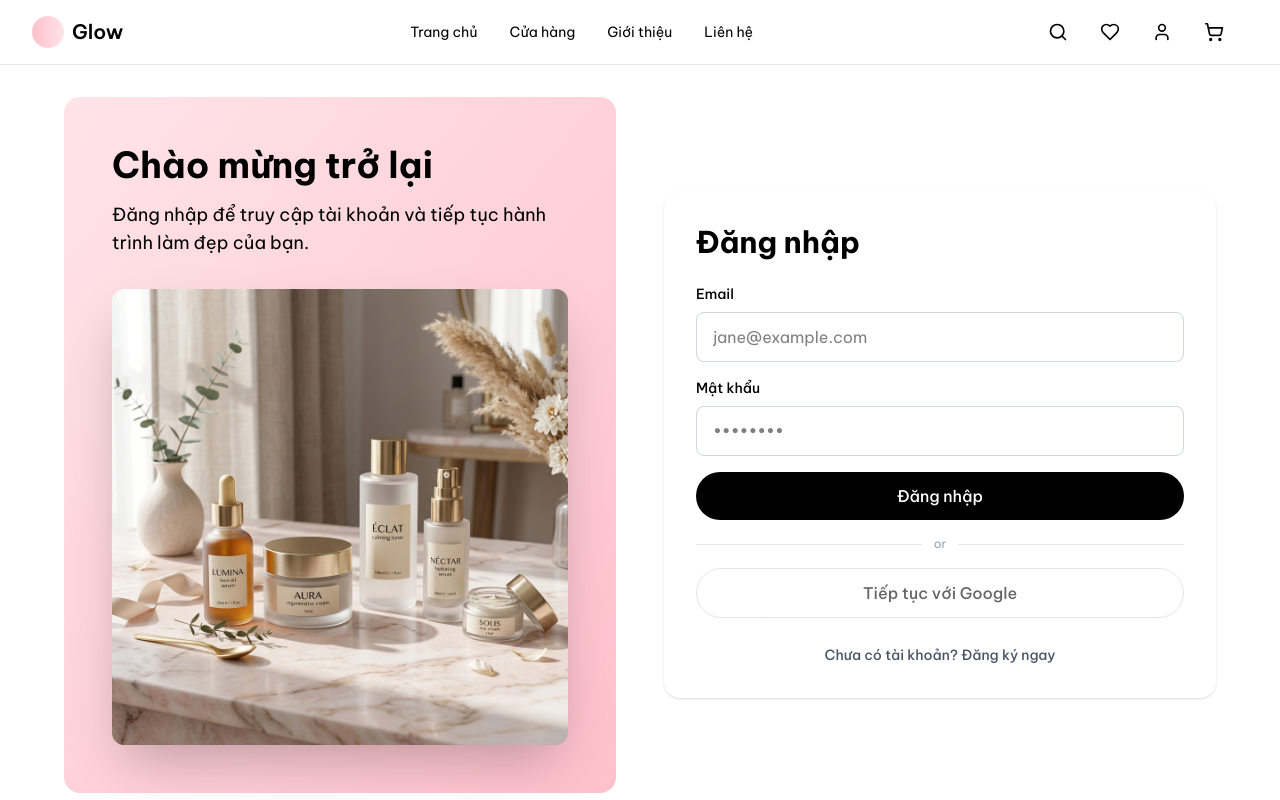
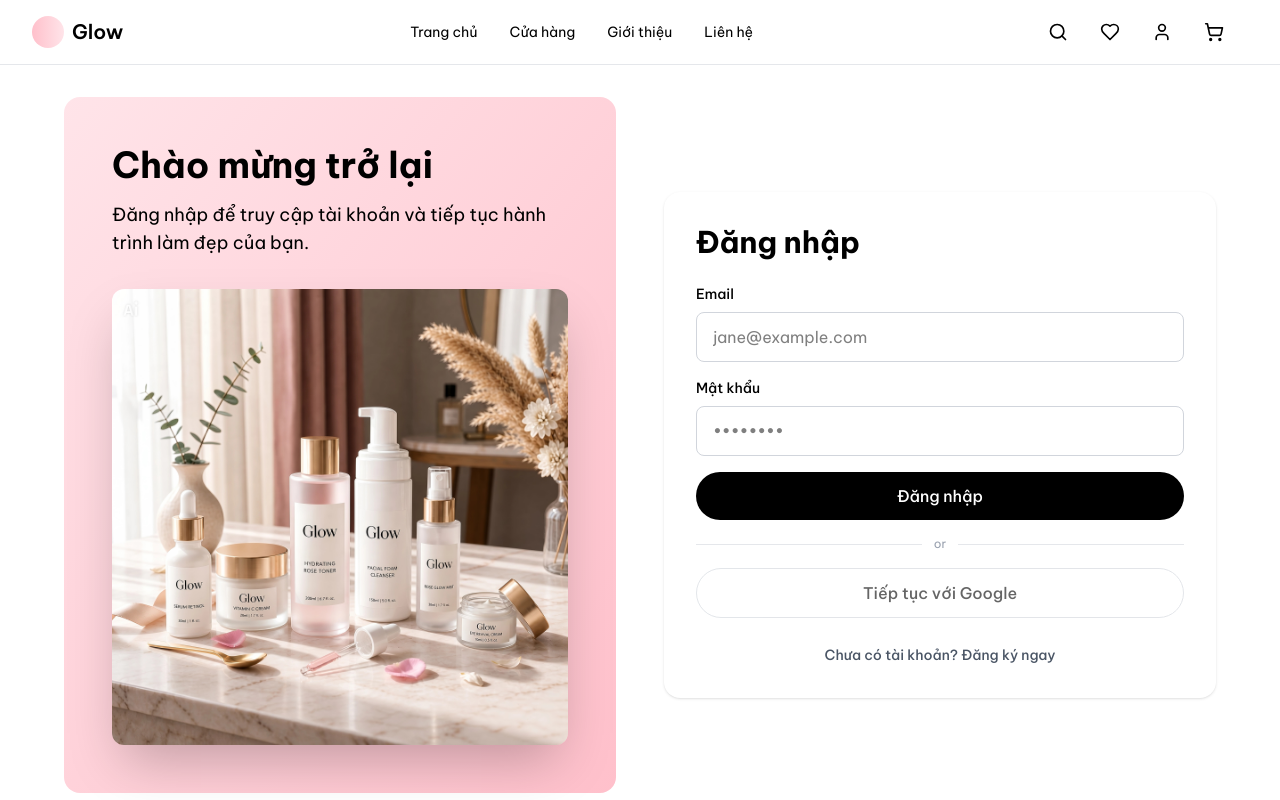
Before and after one commit to ngthmhg1710-dotcom/Quantrihethongthongtin_web, a React (Vite) app in the folder client/: page /login in a window 1280 px wide. Shown: the top 800 px of the page. Built offline with nearby package versions, Linux system fonts and the light colour scheme; no server answers.

Commit message:
cap nhat hinh 3

```diff
--- a/client/src/app/pages/Login.tsx
+++ b/client/src/app/pages/Login.tsx
@@ -169,7 +169,7 @@ export function Login() {
                   : 'Đăng nhập để truy cập tài khoản và tiếp tục hành trình làm đẹp của bạn.'}
               </p>
               <img
-                src="/images/hero.png"
+                src="/images/hero2.jpeg?v=20260505"
                 alt="Sản phẩm làm đẹp"
                 className="rounded-xl shadow-2xl"
               />
```
